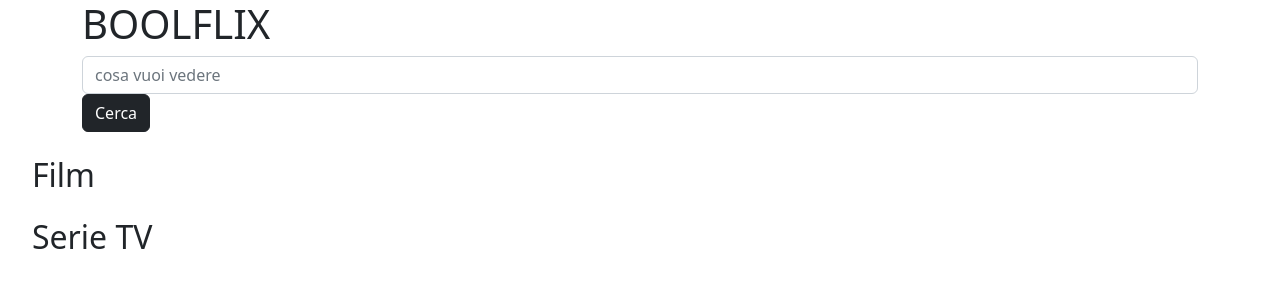
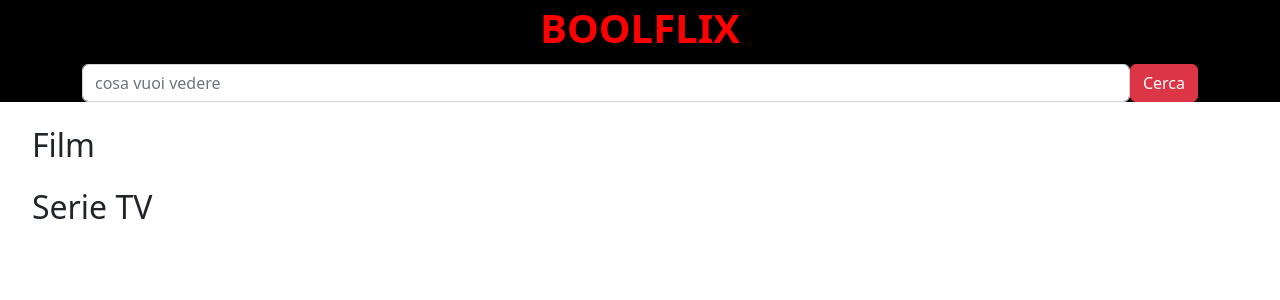
Before and after one commit to grossiValentina/vite-boolflix, a Vue app: page / in a window 1280 px wide. Shown: the top 300 px of the page. Built offline with nearby package versions, Linux system fonts and the light colour scheme.

Commit message:
add: ottimizzazione file

```diff
--- a/src/App.vue
+++ b/src/App.vue
@@ -1,8 +1,6 @@
 <script>
 import axios from "axios";
-import AppHeader from "./components/AppHeader.vue";
 import AppSearch from "./components/AppSearch.vue";
-import AppButton from "./components/AppButton.vue";
 import AppList from "./components/AppList.vue";
 import { store } from "./store.js";
 
@@ -40,15 +38,12 @@ export default {
         console.log(resp.data.results)
     });
 
-
     }
-
 
     },
   components :{
-    AppHeader,
+
     AppSearch,
-    AppButton,
     AppList,
 }
 }
@@ -56,9 +51,8 @@ export default {
 </script>
 
 <template>
-  <AppHeader />
-  <AppSearch />
-  <AppButton @btnClick="handleSearch()"/>
+
+  <AppSearch @btnClick="handleSearch()"/>
   <AppList />
 
 </template>
--- a/src/components/AppButton.vue
+++ /dev/null
@@ -1,23 +0,0 @@
-<script>
-
-export default {
-
-    emits: ["btnClick"]
-
-}
-
-
-
-</script>
-
-<template>
-
-    <div class="container">
-
-            <button @click="$emit(`btnClick`)" type="button" class="btn btn-dark">Cerca</button>
-
-    </div>
-
-</template>
-
-<style scoped lang="scss"></style>
--- a/src/components/AppCard.vue
+++ b/src/components/AppCard.vue
@@ -19,6 +19,9 @@ export default {
             return new URL(`../assets/img/${language}.png`, import.meta.url).href
         },
 
+        vote(){
+            return Math.ceil(this.movieObject.vote_average / 2)
+        }
     }
 };
 </script>
@@ -46,6 +49,12 @@ export default {
 
             <p class="card-text">{{ movieObject.vote_everage }}</p>
 
+            <p>{{ Math.ceil(movieObject.vote_average / 2) }}</p>
+
+            <div>
+                <i v-for="num in 5" class="fa-star" :class="num <= vote ? `fa-solid` : `fa-regular`"></i>
+            </div>
+
         </div>
 
     </div>
@@ -63,7 +72,7 @@ export default {
          display: none;
     }
 
-    &:hover.my-content{
+    &:hover .my-content{
          display: block;
 
     }
--- a/src/components/AppHeader.vue
+++ /dev/null
@@ -1,17 +0,0 @@
-<script>
-export default {
-
-
-}
-</script>
-
-<template>
-
-    <div class="container">
-        <h1>BOOLFLIX</h1>
-    </div>
-
-</template>
-
-<style scoped lang="scss">
-</style>
--- a/src/components/AppList.vue
+++ b/src/components/AppList.vue
@@ -47,7 +47,5 @@ export default {
 
 .wrapper {
     width: 100%
-}
-
-;
+};
 </style>
--- a/src/components/AppSearch.vue
+++ b/src/components/AppSearch.vue
@@ -1,25 +1,41 @@
 <script>
-import {store} from "../store";
+import { store } from "../store";
 export default {
-   data(){
-    return{
-        store
-    }
-   }
+    data() {
+        return {
+            store
+        }
+    },
+    emits: ["btnClick"]
 
 }
 </script>
 
 <template>
+    <div class="wrapper">
+        <div class="container">
 
-    <div class="container">
+            <h1 class="text-center fw-bold p-1">BOOLFLIX</h1>
+            <div class="d-flex">
+                <input type="search" class="form-control" placeholder="cosa vuoi vedere"
+                    v-model.trim="store.searchContent" />
 
-        <div class="d-flex">
-            <input type="search" class="form-control" placeholder="cosa vuoi vedere" v-model.trim="store.searchContent"/>
+                <button @click="$emit(`btnClick`)" type="button" class="btn btn-danger">Cerca</button>
+
+            </div>
+
         </div>
-
     </div>
-
 </template>
 
-<style scoped lang="scss"></style>
+<style scoped lang="scss">
+.wrapper {
+    width: 100%;
+    background-color: black;
+};
+
+h1{
+    color: red;
+
+}
+</style>
```
Also changed, not shown: src/components/style/general.scss (line endings or trailing spaces).
